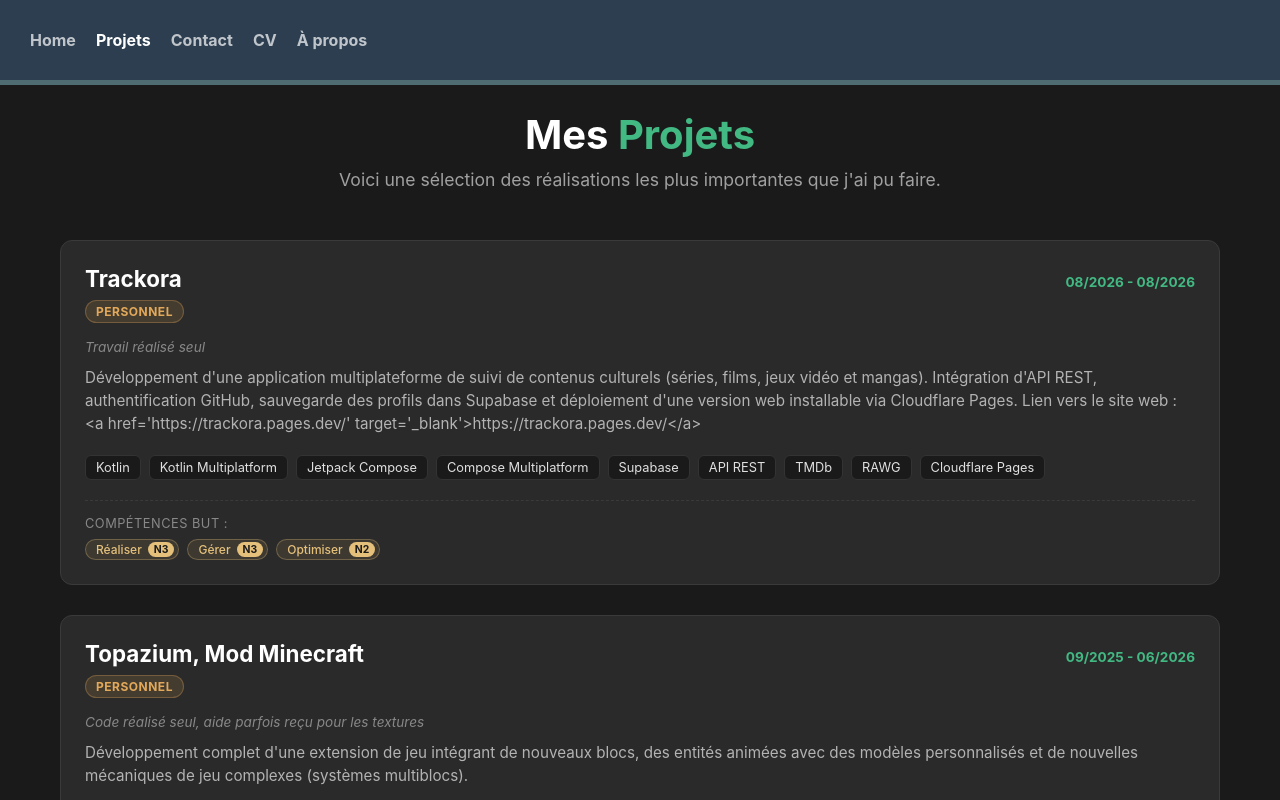
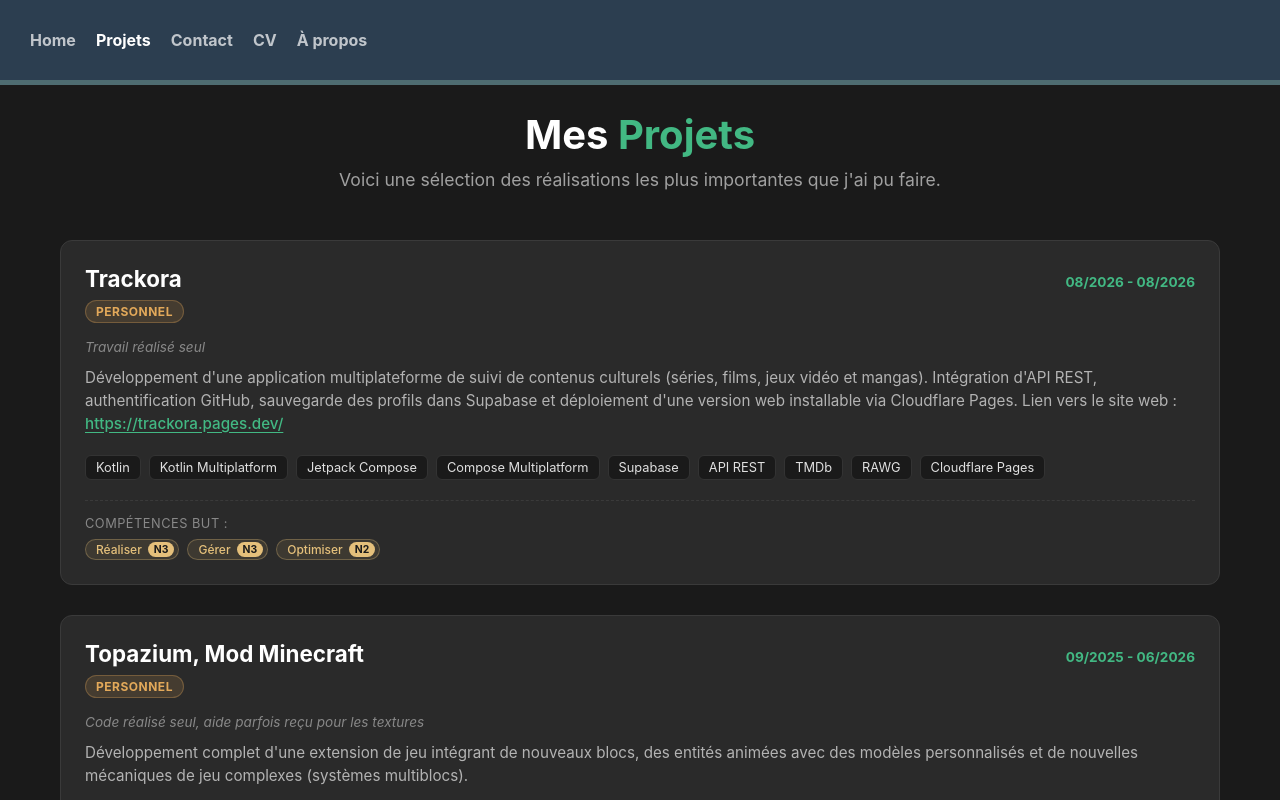
Before and after one commit to Guillaume-Btn/Portfolio, a Vue app: page /#/projects in a window 1280 px wide. Shown: the top 800 px of the page. Built offline with nearby package versions, Linux system fonts and the light colour scheme.

Commit message:
correction lien

```diff
--- a/src/components/ProjectComponent.vue
+++ b/src/components/ProjectComponent.vue
@@ -36,7 +36,7 @@ const getContextClass = (context: string) => {
         <span>{{ project.team }}</span>
       </div>
 
-      <p class="description">{{ project.description }}</p>
+<p class="description" v-html="project.description"></p>
     </div>
 
     <div class="card-footer">
@@ -231,4 +231,16 @@ const getContextClass = (context: string) => {
   font-size: 0.65rem;
   font-weight: bold;
 }
+
+.description :deep(a) {
+  color: #42b883;
+  text-decoration: underline;
+  text-underline-offset: 3px;
+  font-weight: 500;
+  transition: color 0.2s ease;
+}
+
+.description :deep(a:hover) {
+  color: #79d6ad;
+}
 </style>
```
